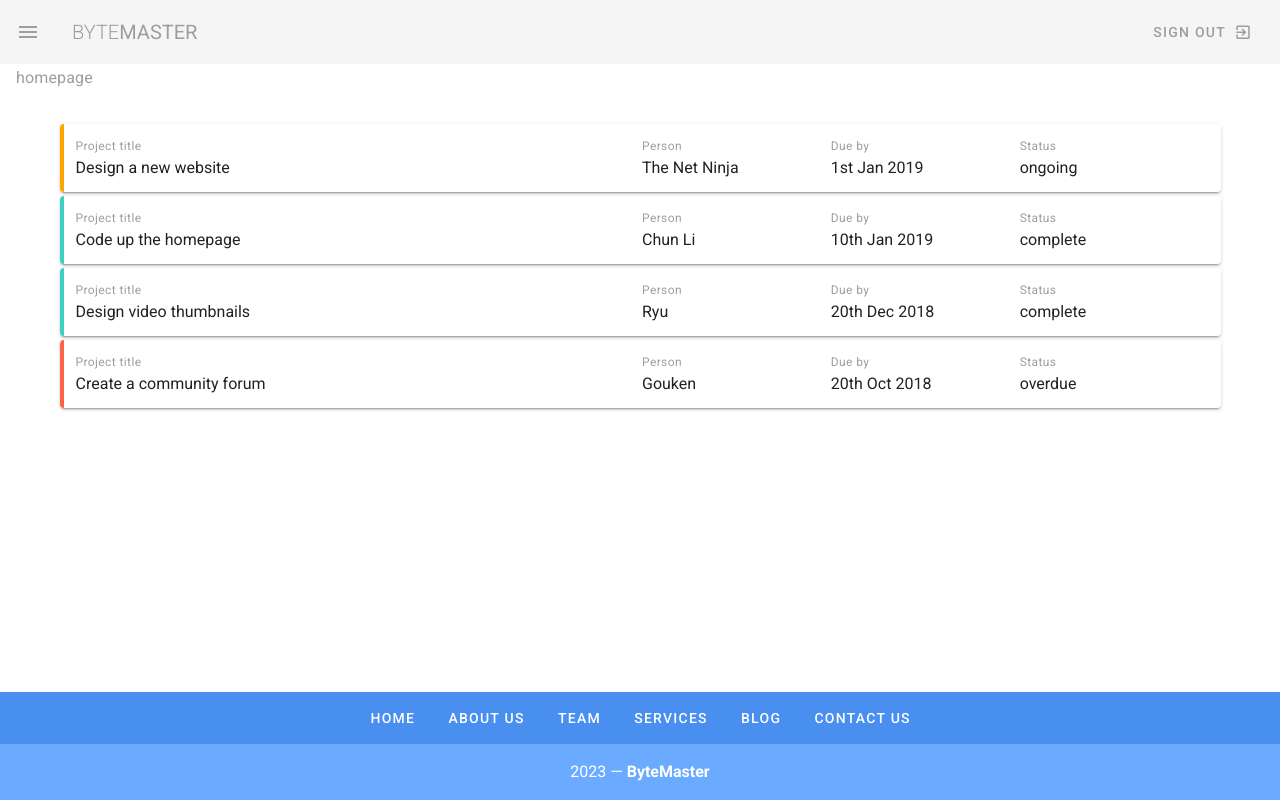
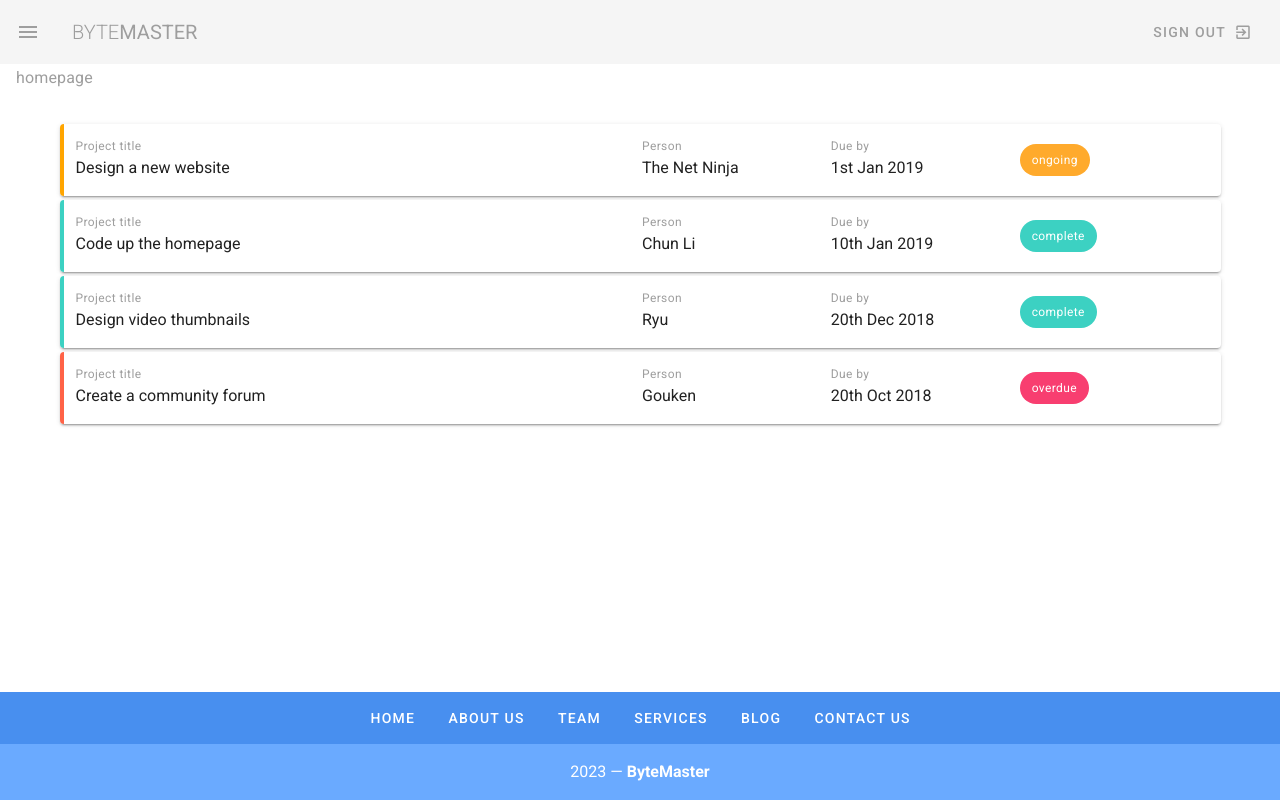
Before and after one commit to JoseHenriquePatrocinio/vuetify, a Vue app: page / in a window 1280 px wide. Built offline with nearby package versions, Linux system fonts and the light colour scheme.

Commit message:
chip colors

```diff
--- a/src/views/Dashboard.vue
+++ b/src/views/Dashboard.vue
@@ -20,8 +20,9 @@
             <div>{{ project.due }}</div>
           </v-flex>
           <v-flex xs2 sm4 md2>
-            <div class="caption grey--text">Status</div>
-            <div>{{ project.status }}</div>
+            <div>
+              <v-chip :color="getStatusColor(project.status)" class="white--text caption my-2">{{ project.status }}</v-chip>
+            </div>
           </v-flex>
         </v-layout>
       </v-card>
@@ -43,23 +44,35 @@ export default {
           { title: 'Create a community forum', person: 'Gouken', due: '20th Oct 2018', status: 'overdue', content: 'Lorem ipsum dolor sit amet consectetur adipisicing elit. Sunt consequuntur eos eligendi illum minima adipisci deleniti, dicta mollitia enim explicabo fugiat quidem ducimus praesentium voluptates porro molestias non sequi animi!' }
         ]
     }
+  },
+  methods: {
+    getStatusColor(status) {
+      switch (status) {
+        case "complete":
+          return "#3cd1c2";
+        case "ongoing":
+          return "#ffaa2c";
+        case "overdue":
+          return "#f83e70";
+        default:
+          return "gray";
+      }
+    }
   }
 
 }
 </script>
 
 <style>
-
-.project.complete{
+.project.complete {
   border-left: 4px solid #3cd1c2;
 }
 
-.project.ongoing{
+.project.ongoing {
   border-left: 4px solid orange;
 }
 
-.project.overdue{
+.project.overdue {
   border-left: 4px solid tomato;
 }
-
 </style>
```
